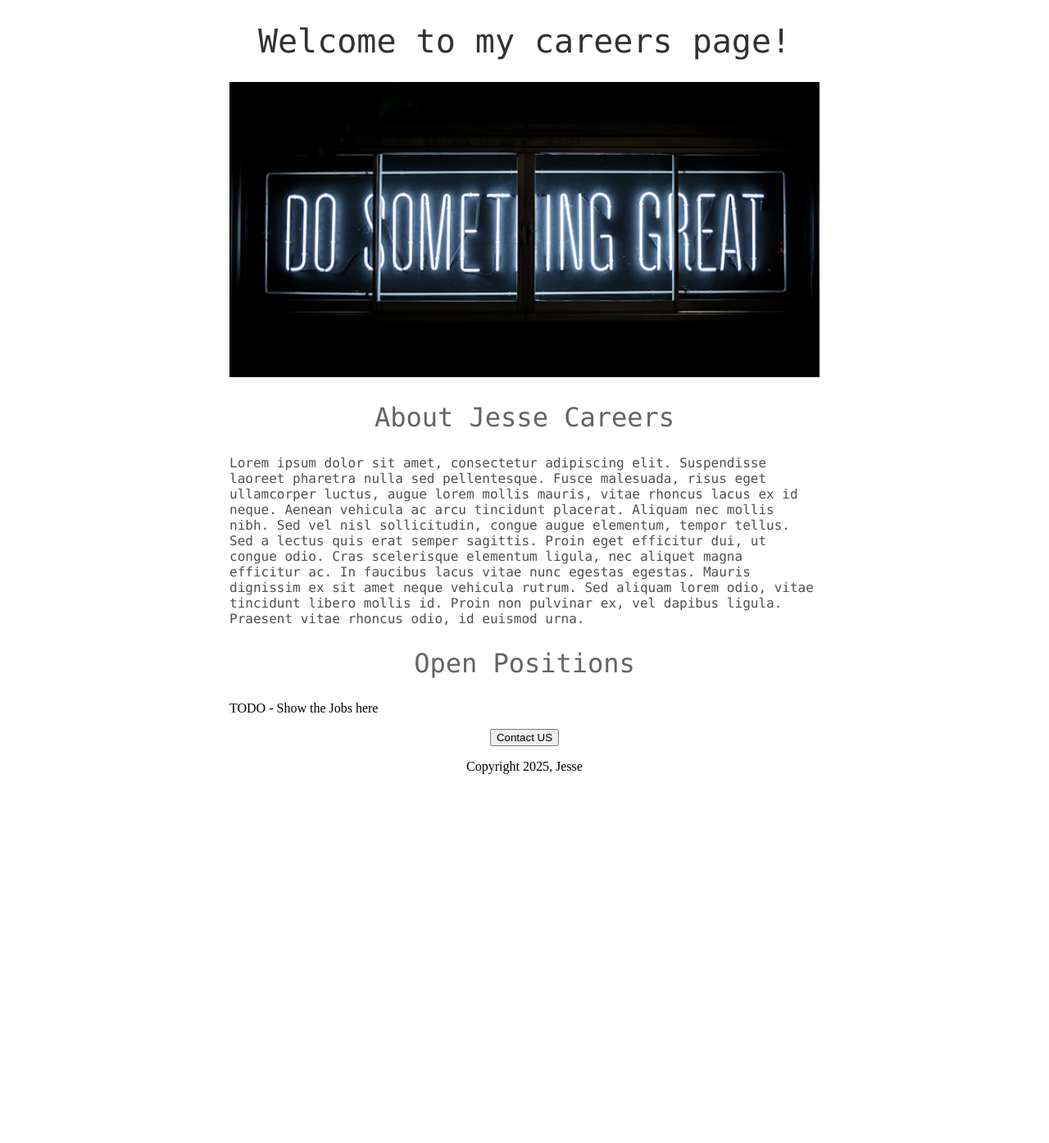
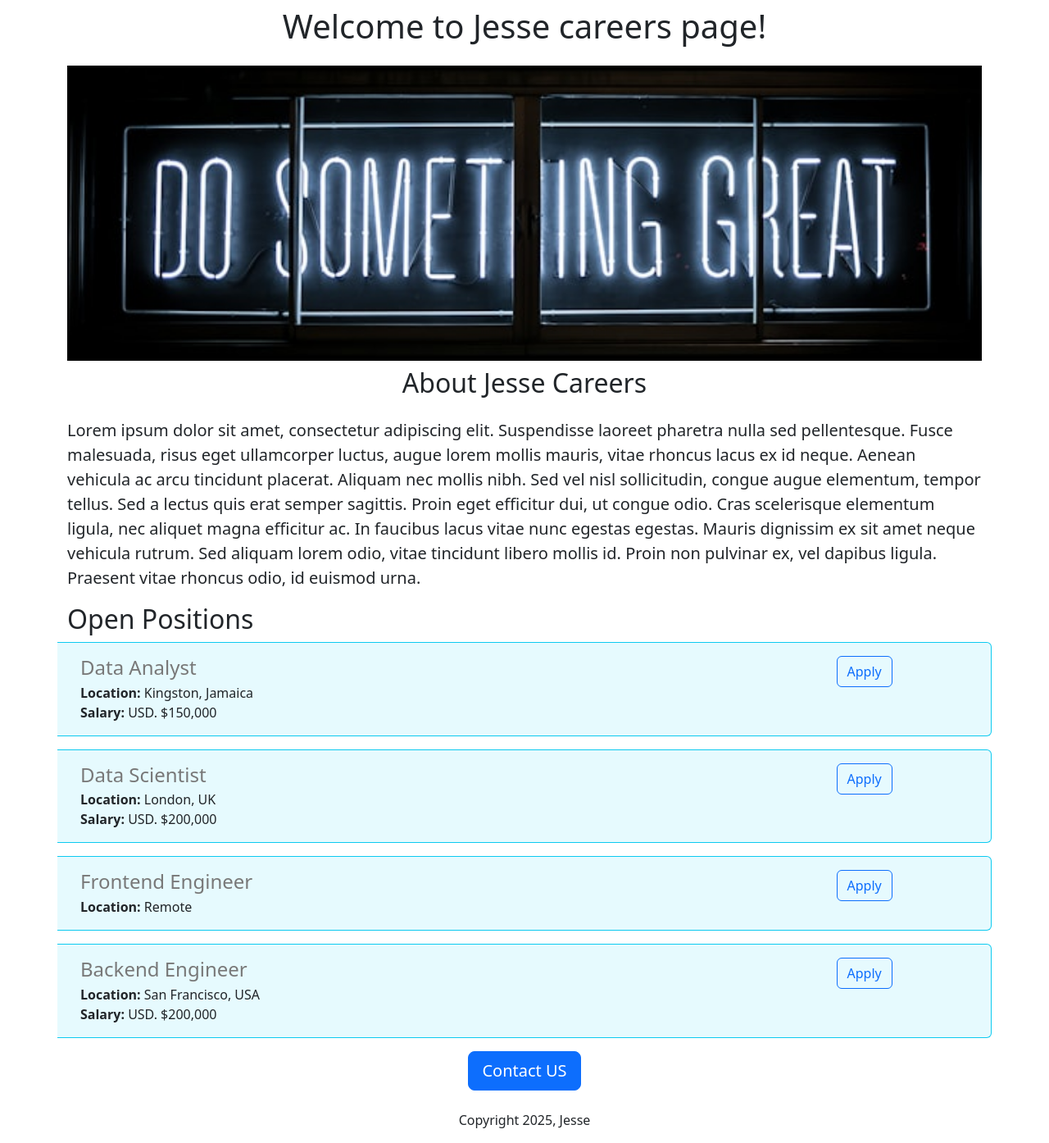
Before and after one commit to jesseRoyal/Jesse-Careers-V2, a Flask app: page / in a window 1280 px wide. Shown: the whole page at 82% size. Before the commit the page ends 944 px from the top, so only its background shows below. Run offline with Flask 3, Linux system fonts and the light colour scheme.

Commit message:
Added dynamic data and API route.

```diff
--- a/app.py
+++ b/app.py
@@ -1,10 +1,35 @@
-from flask import Flask, render_template
+from flask import Flask, jsonify, render_template
 
 app = Flask(__name__)
+JOBS =[{
+    'id':1,
+    'title':'Data Analyst',
+    'location':'Kingston, Jamaica',
+    'salary':'USD. $150,000'
+},{
+    'id':2,
+    'title':'Data Scientist',
+    'location':'London, UK',
+    'salary':'USD. $200,000'
+},{
+    'id':3,
+    'title':'Frontend Engineer',
+    'location':'Remote'
+},{
+    'id':4,
+    'title':'Backend Engineer',
+    'location':'San Francisco, USA',
+    'salary':'USD. $200,000'
+}]
+
+
 @app.route("/")
 def hello_world():
-    return render_template('home.html')
+    return render_template('home.html', jobs=JOBS, company_name='Jesse')
 
+@app.route("/jobs")
+def list_jobs():
+    return jsonify(JOBS)
 
 if __name__ == "__main__":
   app.run('0.0.0.0',debug=True)
--- a/templates/home.html
+++ b/templates/home.html
@@ -2,54 +2,33 @@
 <html>
   <head>
     <title>Jesse Careers</title>
+    <meta charset="utf-8">
+    <meta name="viewport" content="width=device-width, initial-scale=1">
+     <link href="https://cdn.jsdelivr.net/npm/bootstrap@5.3.3/dist/css/bootstrap.min.css" rel="stylesheet" integrity="sha384-QWTKZyjpPEjISv5WaRU9OFeRpok6YctnYmDr5pNlyT2bRjXh0JMhjY6hW+ALEwIH" crossorigin="anonymous">
     <style>
-      h1{
-          font-size: 40px;
-          font-family: Monaco;
-          font-weight: normal;
-          color: rgb(50, 50, 50);
-          text-align: center;
-
-        }
-          #banner{
-                    width: 100%;
-                    height: 360px;
-                    object-fit: cover;
-
-                  }
-      h2{
-          font-family: Monaco;
-          font-size: 32px;
-          color: rgb(100, 100, 100);
-          text-align: center;
-          font-weight: normal;
-       }
-
-         .bodytext{
-            font-family: Monaco;
-            color: rgb(80, 80, 80);
-           }
-
-           #container {
-                         max-width: 720px;
-                         margin: 0 auto;
-                      }
-
+      #banner{
+        width: 100%;
+        height: 360px;
+        object-fit: cover;
+      }
     </style>
-     <link rel="icon" type="image/x-icon" href="https://www.creativefabrica.com/wp-content/uploads/2022/04/06/Career-Growth-Filled-Line-Icon-Graphics-28520166-1.jpg">
   </head>
   <body>
-    <div id="container">
-    <h1>Welcome to my careers page!</h1>
-    <img id="banner" src="https://c72825b5-5a03-4842-852a-581cc7cd8445-00-v3iaujmgt67.picard.replit.dev/static/banner.jpg">
+    <div class="container">
+    <h1 class="text-center mt-2 mb-4">Welcome to {{company_name}} careers page!</h1>
+    <img class= " img-fluid"id="banner" src="https://c72825b5-5a03-4842-852a-581cc7cd8445-00-v3iaujmgt67.picard.replit.dev/static/banner.jpg">
 
-    <h2> About Jesse Careers</h2>
-    <p class= "bodytext" >Lorem ipsum dolor sit amet, consectetur adipiscing elit. Suspendisse laoreet pharetra nulla sed pellentesque. Fusce malesuada, risus eget ullamcorper luctus, augue lorem mollis mauris, vitae rhoncus lacus ex id neque. Aenean vehicula ac arcu tincidunt placerat. Aliquam nec mollis nibh. Sed vel nisl sollicitudin, congue augue elementum, tempor tellus. Sed a lectus quis erat semper sagittis. Proin eget efficitur dui, ut congue odio. Cras scelerisque elementum ligula, nec aliquet magna efficitur ac. In faucibus lacus vitae nunc egestas egestas. Mauris dignissim ex sit amet neque vehicula rutrum. Sed aliquam lorem odio, vitae tincidunt libero mollis id. Proin non pulvinar ex, vel dapibus ligula. Praesent vitae rhoncus odio, id euismod urna.</p>
+    <h2 class="text-center mt-2 mb-4"> About Jesse Careers</h2>
+    <p class="lead">Lorem ipsum dolor sit amet, consectetur adipiscing elit. Suspendisse laoreet pharetra nulla sed pellentesque. Fusce malesuada, risus eget ullamcorper luctus, augue lorem mollis mauris, vitae rhoncus lacus ex id neque. Aenean vehicula ac arcu tincidunt placerat. Aliquam nec mollis nibh. Sed vel nisl sollicitudin, congue augue elementum, tempor tellus. Sed a lectus quis erat semper sagittis. Proin eget efficitur dui, ut congue odio. Cras scelerisque elementum ligula, nec aliquet magna efficitur ac. In faucibus lacus vitae nunc egestas egestas. Mauris dignissim ex sit amet neque vehicula rutrum. Sed aliquam lorem odio, vitae tincidunt libero mollis id. Proin non pulvinar ex, vel dapibus ligula. Praesent vitae rhoncus odio, id euismod urna.</p>
     <h2>Open Positions</h2>
-    <p>TODO - Show the Jobs here</p>
-      <div style="text-align:center;">
-    <button>Contact US</button>
-        <P>Copyright 2025, Jesse</P>
+    <div>
+      {% for job in jobs %}
+        {% include 'jobitem.html' %}
+      {% endfor %}
+    </div>
+      <div class="text-center">
+    <button class="btn btn-primary btn-lg"">Contact US</button>
+        <P class="mt-4">Copyright 2025, Jesse</P>
       </div>
     </div>
   </body>
--- /dev/null
+++ b/templates/jobitem.html
@@ -0,0 +1,16 @@
+<div class="p-3 bg-info bg-opacity-10 border border-info border-start-0 rounded-end row"style="margin-bottom: 16px;">
+  <div class = 'col-10'>
+    <h4 style="color:rgb(120,120,120); margin-bottom:4px;">              {{job['title']}}</h4>
+    <div>
+        <b>Location: </b>{{job['location']}}
+    </div>
+    {% if 'salary' in job %}
+        <div>
+            <b>Salary: </b>{{job['salary']}}
+        </div>
+    {% endif %}
+  </div>
+  <div class="col-2">
+    <button type="button" class="btn btn-outline-primary">Apply</button>
+  </div>
+</div>
```
